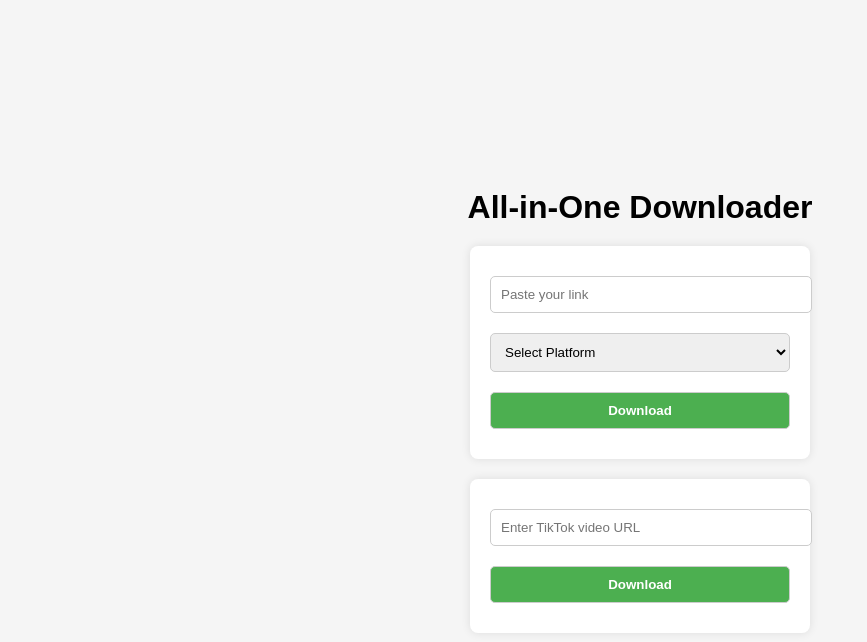
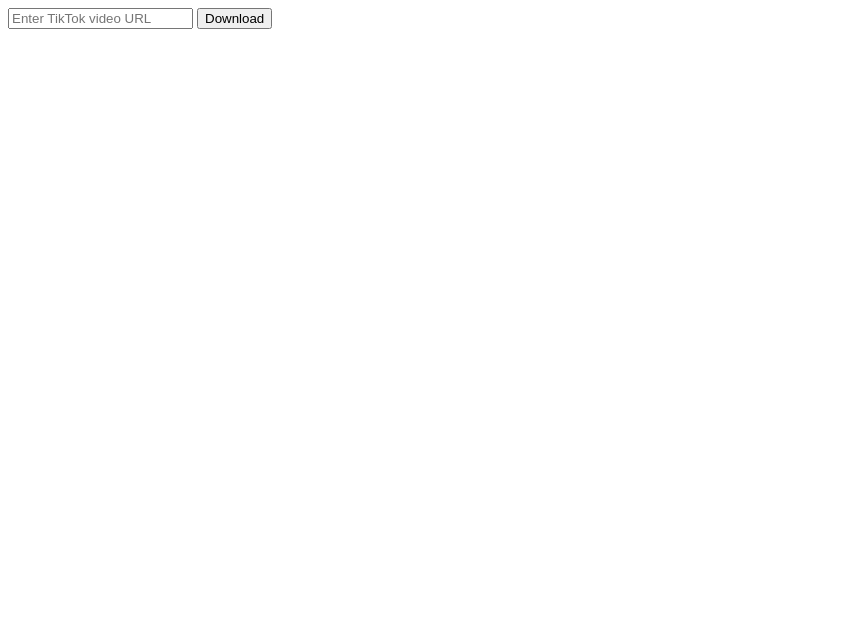
Before and after one commit to TECH-KASHIF/all-in-one-downloader, a website: page public/index.html in a window 1280 px wide. Shown: the whole page, without its empty margins (0-867 px from the left). Drawn offline with Linux system fonts and the light colour scheme.

Commit message:
Update index.html

```diff
--- a/public/index.html
+++ b/public/index.html
@@ -1,105 +1,3 @@
-<!DOCTYPE html>
-<html lang="en">
-<head>
-  <meta charset="UTF-8">
-  <meta name="viewport" content="width=device-width, initial-scale=1">
-  <title>All-in-One Downloader</title>
-  <style>
-    body {
-      font-family: Arial, sans-serif;
-      background: #f5f5f5;
-      display: flex;
-      flex-direction: column;
-      align-items: center;
-      justify-content: center;
-      min-height: 100vh;
-      margin: 0;
-    }
-    h1 {
-      margin-bottom: 20px;
-    }
-    form {
-      background: #fff;
-      padding: 20px;
-      border-radius: 8px;
-      box-shadow: 0 0 10px rgba(0,0,0,0.1);
-      width: 300px;
-    }
-    input, select, button {
-      width: 100%;
-      padding: 10px;
-      margin: 10px 0;
-      border-radius: 5px;
-      border: 1px solid #ccc;
-    }
-    button {
-      background: #4CAF50;
-      color: white;
-      font-weight: bold;
-      cursor: pointer;
-    }
-    #result {
-      margin-top: 20px;
-      word-break: break-word;
-    }
-  </style>
-</head>
-<body>
-
-  <h1>All-in-One Downloader</h1>
-
-  <form id="downloadForm">
-    <input type="url" id="link" placeholder="Paste your link" required>
-    <select id="platform" required>
-      <option value="">Select Platform</option>
-      <option value="instagram">Instagram</option>
-      <option value="facebook">Facebook</option>
-    </select>
-    <button type="submit">Download</button>
-  </form>
-
-  <div id="result"></div>
-
-  <script>
-    const form = document.getElementById('downloadForm');
-    const resultDiv = document.getElementById('result');
-
-    form.addEventListener('submit', async (e) => {
-      e.preventDefault();
-      const url = document.getElementById('link').value;
-      const platform = document.getElementById('platform').value;
-
-      if (!url || !platform) {
-        alert('Please paste a link and select a platform.');
-        return;
-      }
-
-      try {
-        const response = await fetch(`/download/${platform}`, {
-          method: 'POST',
-          headers: {
-            'Content-Type': 'application/json'
-          },
-          body: JSON.stringify({ url })
-        });
-        const data = await response.json();
-
-        if (data.url) {
-          resultDiv.innerHTML = `
-            <p>Download Link:</p>
-            <a href="${data.url}" target="_blank">${data.url}</a>
-          `;
-        } else {
-          resultDiv.innerHTML = `<p>${data.message || 'Download failed.'}</p>`;
-        }
-      } catch (err) {
-        resultDiv.innerHTML = `<p>Something went wrong. Please try again.</p>`;
-      }
-    });
-  </script>
-
-</body>
-  </html>
 <form id="tiktokForm">
   <input type="text" id="tiktokURL" placeholder="Enter TikTok video URL">
   <button type="submit">Download</button>
```
